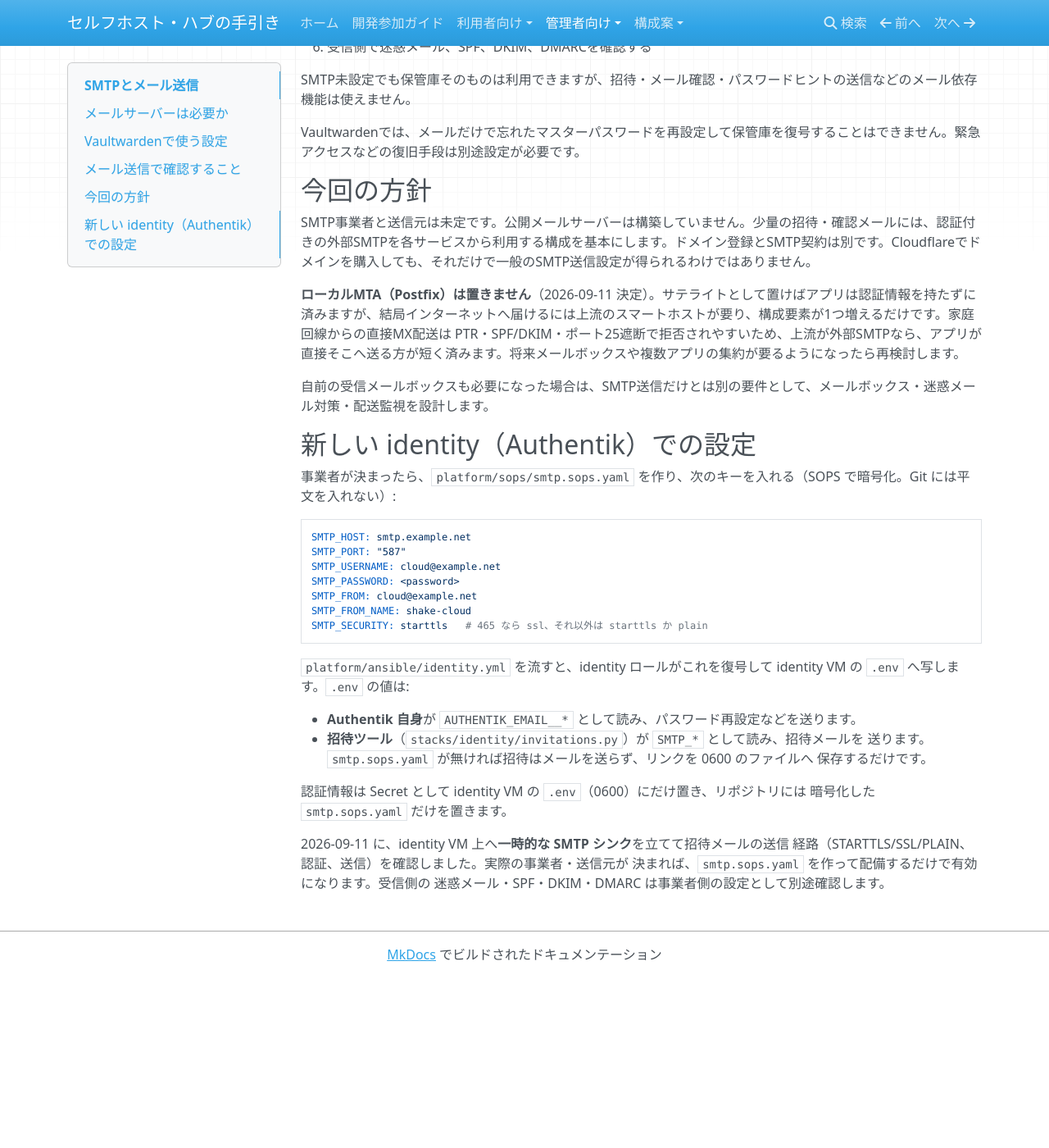
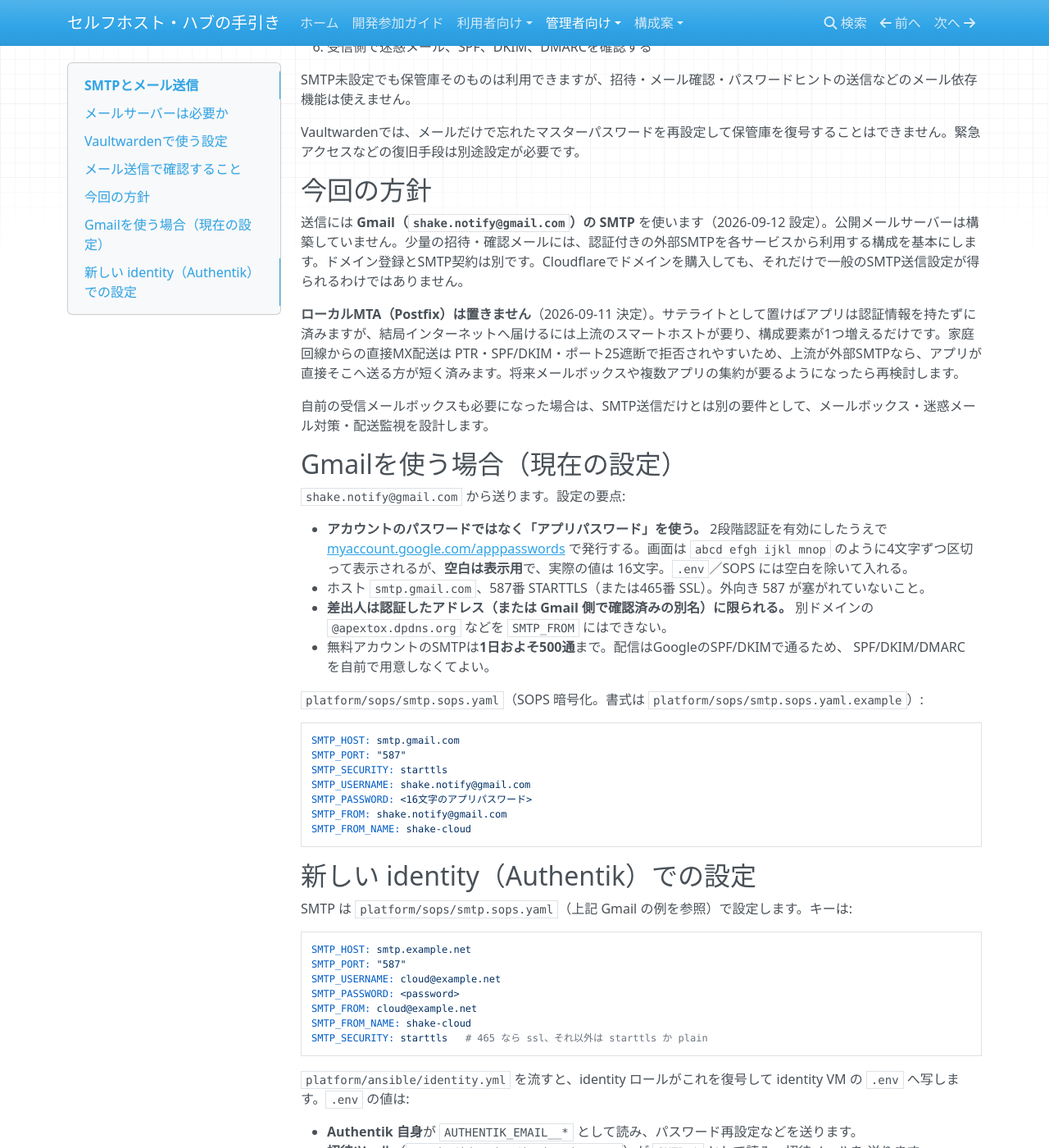
Before and after one commit to rurutheGeek/shake-cloud, an MkDocs documentation site: the page built from docs/operations/smtp.md, in a window 1280 px wide and 1400 px high, scrolled down 1077 px. Shown: the whole window at 82% size. Built offline with MkDocs 1.6.1, drawn with Linux system fonts in a browser that asks for light colours; nearby versions of some CDN libraries; before the commit the page ends 2269 px from its top, so only the background shows below that; some of the changed text lies outside the part shown.

Commit message:
feat(identity): Gmail で招待メールを送れるようにする
shake.notify@gmail.com の SMTP を設定し、実送信まで確認した。

- platform/sops/smtp.sops.yaml: Gmail の設定（smtp.gmail.com:587 STARTTLS、
  アプリパスワードを SOPS で暗号化）。書式の例を .example として追加。
  パスワードは平文で入らない（検証済み）。
- docs/operations/smtp.md: Gmail の要点（アカウントのパスワードではなく
  アプリパスワード、空白は表示用、差出人は認証アドレスに限る、1日約500通）を
  追記。方針を「未定」から「Gmail を使用」へ更新。
- docs/operations/cloud.md: 3-7 の identity 配備コマンドに
  ANSIBLE_PRIVATE_KEY_FILE を補った（~/.ssh/config が無い作業機で必要）。
  3-17 の SMTP 記述を実態へ更新。
- docs/operations/handover.md: メール送信の決定に Gmail 設定済みを反映。

実機確認（2026-09-12）: identity.yml を流して identity VM の .env へ反映し、
Authentik を再作成。invitations.py の smtp_settings／deliver を通して Gmail から
実送信できることを確認した（アプリ経路で配送成功）。

````diff
--- a/docs/operations/smtp.md
+++ b/docs/operations/smtp.md
@@ -51,15 +51,41 @@
 
 ## 今回の方針
 
-SMTP事業者と送信元は未定です。公開メールサーバーは構築していません。少量の招待・確認メールには、認証付きの外部SMTPを各サービスから利用する構成を基本にします。ドメイン登録とSMTP契約は別です。Cloudflareでドメインを購入しても、それだけで一般のSMTP送信設定が得られるわけではありません。
+送信には **Gmail（`shake.notify@gmail.com`）の SMTP** を使います（2026-09-12 設定）。公開メールサーバーは構築していません。少量の招待・確認メールには、認証付きの外部SMTPを各サービスから利用する構成を基本にします。ドメイン登録とSMTP契約は別です。Cloudflareでドメインを購入しても、それだけで一般のSMTP送信設定が得られるわけではありません。
 
 **ローカルMTA（Postfix）は置きません**（2026-09-11 決定）。サテライトとして置けばアプリは認証情報を持たずに済みますが、結局インターネットへ届けるには上流のスマートホストが要り、構成要素が1つ増えるだけです。家庭回線からの直接MX配送は PTR・SPF/DKIM・ポート25遮断で拒否されやすいため、上流が外部SMTPなら、アプリが直接そこへ送る方が短く済みます。将来メールボックスや複数アプリの集約が要るようになったら再検討します。
 
 自前の受信メールボックスも必要になった場合は、SMTP送信だけとは別の要件として、メールボックス・迷惑メール対策・配送監視を設計します。
 
+## Gmailを使う場合（現在の設定）
+
+`shake.notify@gmail.com` から送ります。設定の要点:
+
+- **アカウントのパスワードではなく「アプリパスワード」を使う。** 2段階認証を有効にしたうえで
+  [myaccount.google.com/apppasswords](https://myaccount.google.com/apppasswords) で発行する。画面は
+  `abcd efgh ijkl mnop` のように4文字ずつ区切って表示されるが、**空白は表示用**で、実際の値は
+  16文字。`.env`／SOPS には空白を除いて入れる。
+- ホスト `smtp.gmail.com`、587番 STARTTLS（または465番 SSL）。外向き 587 が塞がれていないこと。
+- **差出人は認証したアドレス（または Gmail 側で確認済みの別名）に限られる。** 別ドメインの
+  `@apextox.dpdns.org` などを `SMTP_FROM` にはできない。
+- 無料アカウントのSMTPは**1日およそ500通**まで。配信はGoogleのSPF/DKIMで通るため、
+  SPF/DKIM/DMARC を自前で用意しなくてよい。
+
+`platform/sops/smtp.sops.yaml`（SOPS 暗号化。書式は `platform/sops/smtp.sops.yaml.example`）:
+
+```yaml
+SMTP_HOST: smtp.gmail.com
+SMTP_PORT: "587"
+SMTP_SECURITY: starttls
+SMTP_USERNAME: shake.notify@gmail.com
+SMTP_PASSWORD: <16文字のアプリパスワード>
+SMTP_FROM: shake.notify@gmail.com
+SMTP_FROM_NAME: shake-cloud
+```
+
 ## 新しい identity（Authentik）での設定
 
-事業者が決まったら、`platform/sops/smtp.sops.yaml` を作り、次のキーを入れる（SOPS で暗号化。Git には平文を入れない）:
+SMTP は `platform/sops/smtp.sops.yaml`（上記 Gmail の例を参照）で設定します。キーは:
 
 ```yaml
 SMTP_HOST: smtp.example.net
@@ -82,7 +108,9 @@
 認証情報は Secret として identity VM の `.env`（0600）にだけ置き、リポジトリには
 暗号化した `smtp.sops.yaml` だけを置きます。
 
-2026-09-11 に、identity VM 上へ**一時的な SMTP シンク**を立てて招待メールの送信
-経路（STARTTLS/SSL/PLAIN、認証、送信）を確認しました。実際の事業者・送信元が
-決まれば、`smtp.sops.yaml` を作って配備するだけで有効になります。受信側の
-迷惑メール・SPF・DKIM・DMARC は事業者側の設定として別途確認します。
+2026-09-11 に identity VM 上へ**一時的な SMTP シンク**を立てて送信経路
+（STARTTLS/SSL/PLAIN、認証、送信）を確認し、2026-09-12 に **Gmail の実設定を配備して
+実送信を確認**しました（`invitations.py` の `smtp_settings`／`deliver` が `.env` を
+読み、Gmail 経由で配送）。値を変えるときは `smtp.sops.yaml` を更新し、
+`platform/ansible/identity.yml` を流し直します。配信の迷惑メール・SPF・DKIM・DMARC は
+Google 側で通ります。
````
Also changed, not shown: docs/operations/cloud.md (+4 -2 lines), docs/operations/handover.md (+2 -2 lines), 2 other files.
